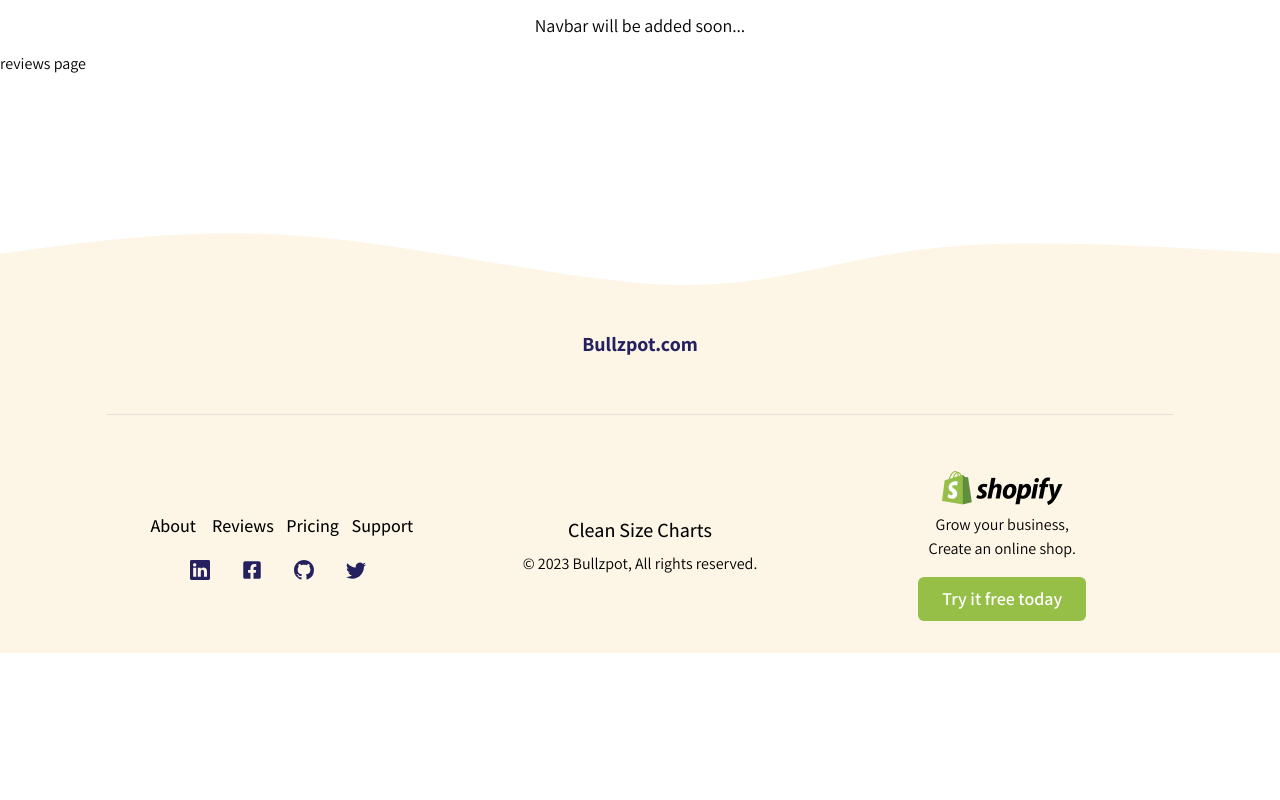
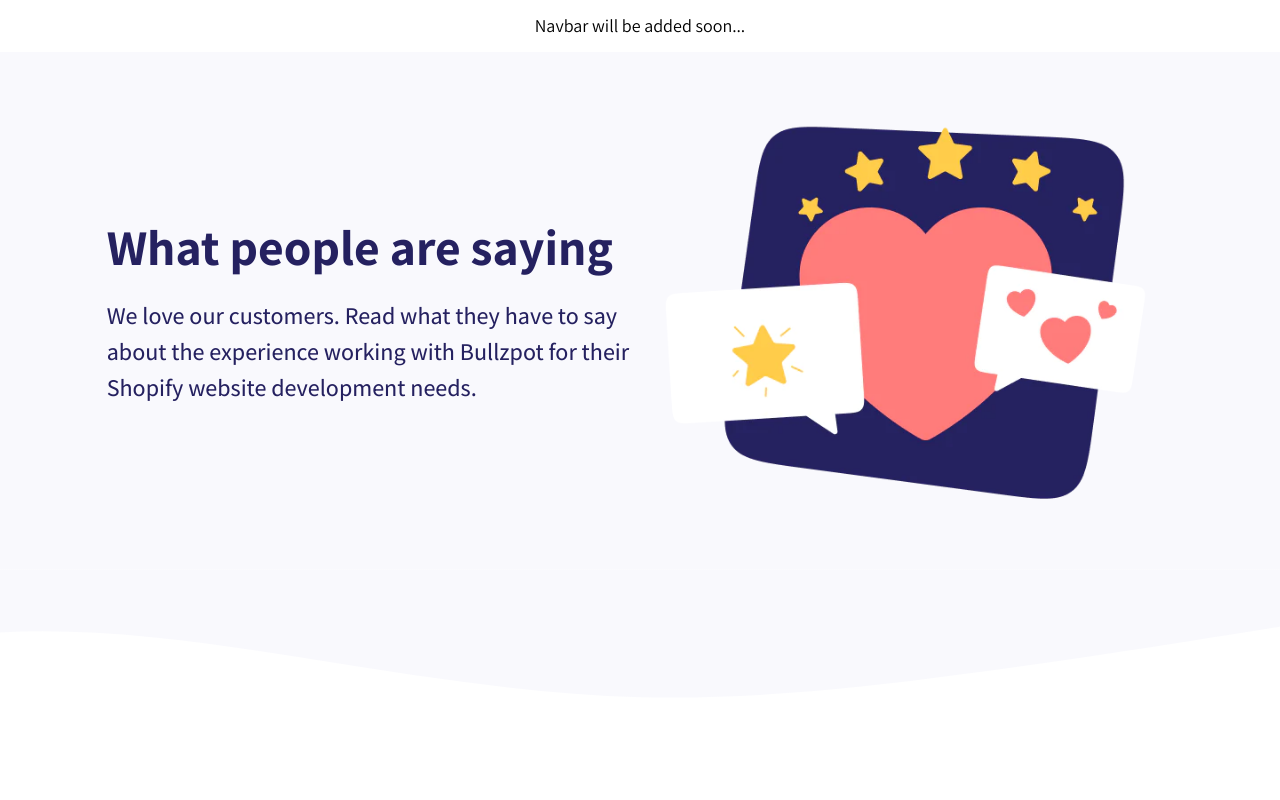
Before and after one commit to musfiqsucks/bullzpot-final, a React (Vite) app: page /reviews in a window 1280 px wide. Shown: the top 800 px of the page. Built offline with nearby package versions, Linux system fonts and the light colour scheme.

Commit message:
not found page and about, reviews banner added

```diff
--- a/src/pages/About.jsx
+++ b/src/pages/About.jsx
@@ -1,8 +1,22 @@
+import Banner from "../components/UI/Banner";
+import AboutBannerImage from "../assets/about-page-banner-image.webp";
+import Wave from "../components/Wave";
+
 const About = () => {
   return (
-    <div>
-      <h1>about page</h1>
-    </div>
+    <>
+      <Banner
+        title="Who we are"
+        paragraph="Bullzpot is an on-demand design and
+        development service for Shopify merchants
+        based in Kalamazoo, Michigan. We focused
+        on delivering exceptional service to Shopify
+        merchants."
+        images={AboutBannerImage}
+        buttonState={false}
+      ></Banner>
+      <Wave></Wave>
+    </>
   );
 };
 
--- /dev/null
+++ b/src/pages/NotFound.jsx
@@ -0,0 +1,43 @@
+import { Link } from "react-router-dom";
+
+const NotFound = () => {
+  return (
+    <section className="bg-white dark:bg-gray-900 ">
+      <div className="container flex items-center min-h-screen px-6 py-12 mx-auto">
+        <div className="flex flex-col items-center max-w-sm mx-auto text-center">
+          <p className="p-3 text-sm font-medium text-orange-500 rounded-full bg-orange-50 dark:bg-gray-800">
+            <svg
+              xmlns="http://www.w3.org/2000/svg"
+              fill="none"
+              viewBox="0 0 24 24"
+              strokeWidth="2"
+              stroke="currentColor"
+              className="w-6 h-6"
+            >
+              <path
+                strokeLinecap="round"
+                strokeLinejoin="round"
+                d="M12 9v3.75m9-.75a9 9 0 11-18 0 9 9 0 0118 0zm-9 3.75h.008v.008H12v-.008z"
+              />
+            </svg>
+          </p>
+          <h1 className="mt-3 text-2xl font-semibold text-gray-800 dark:text-white md:text-3xl">
+            Page not found
+          </h1>
+          <p className="mt-4 text-gray-500 dark:text-gray-400">
+            The page you are looking for does not exist. Here are some helpful
+            links:
+          </p>
+
+          <div className="flex items-center justify-center w-full mt-6 gap-x-3 shrink-0 ">
+            <button className="w-1/2 px-5 py-2 text-sm tracking-wide text-white transition-colors duration-200 bg-orange-400 rounded-lg shrink-0 sm:w-auto hover:bg-orange-500 dark:hover:bg-orange-500 dark:bg-orange-600">
+              <Link to="/">Take me home</Link>
+            </button>
+          </div>
+        </div>
+      </div>
+    </section>
+  );
+};
+
+export default NotFound;
--- a/src/pages/Reviews.jsx
+++ b/src/pages/Reviews.jsx
@@ -1,8 +1,22 @@
+import Banner from "../components/UI/Banner";
+import ReviewsBannerImage from "../assets/review-page-banner-image.webp";
+import Wave from "../components/Wave";
+
 const Reviews = () => {
   return (
-    <div>
-      <h1>reviews page</h1>
-    </div>
+    <>
+      <Banner
+        title="What people
+      are saying"
+        paragraph="We love our customers. Read what they
+      have to say about the experience working
+      with Bullzpot for their Shopify website
+      development needs."
+        images={ReviewsBannerImage}
+        buttonState={false}
+      ></Banner>
+      <Wave></Wave>
+    </>
   );
 };
 
--- a/src/routes/Router.jsx
+++ b/src/routes/Router.jsx
@@ -4,6 +4,7 @@ import About from "../pages/About";
 import Reviews from "../pages/Reviews";
 import Pricing from "../pages/Pricing";
 import App from "../App";
+import NotFound from "../pages/NotFound";
 
 const router = createBrowserRouter([
   {
@@ -28,6 +29,10 @@ const router = createBrowserRouter([
       },
     ],
   },
+  {
+    path: "*",
+    element: <NotFound></NotFound>,
+  },
 ]);
 
 export default router;
```
Also changed, not shown: src/assets/about-page-banner-image.webp (added), src/assets/review-page-banner-image.webp (added).
